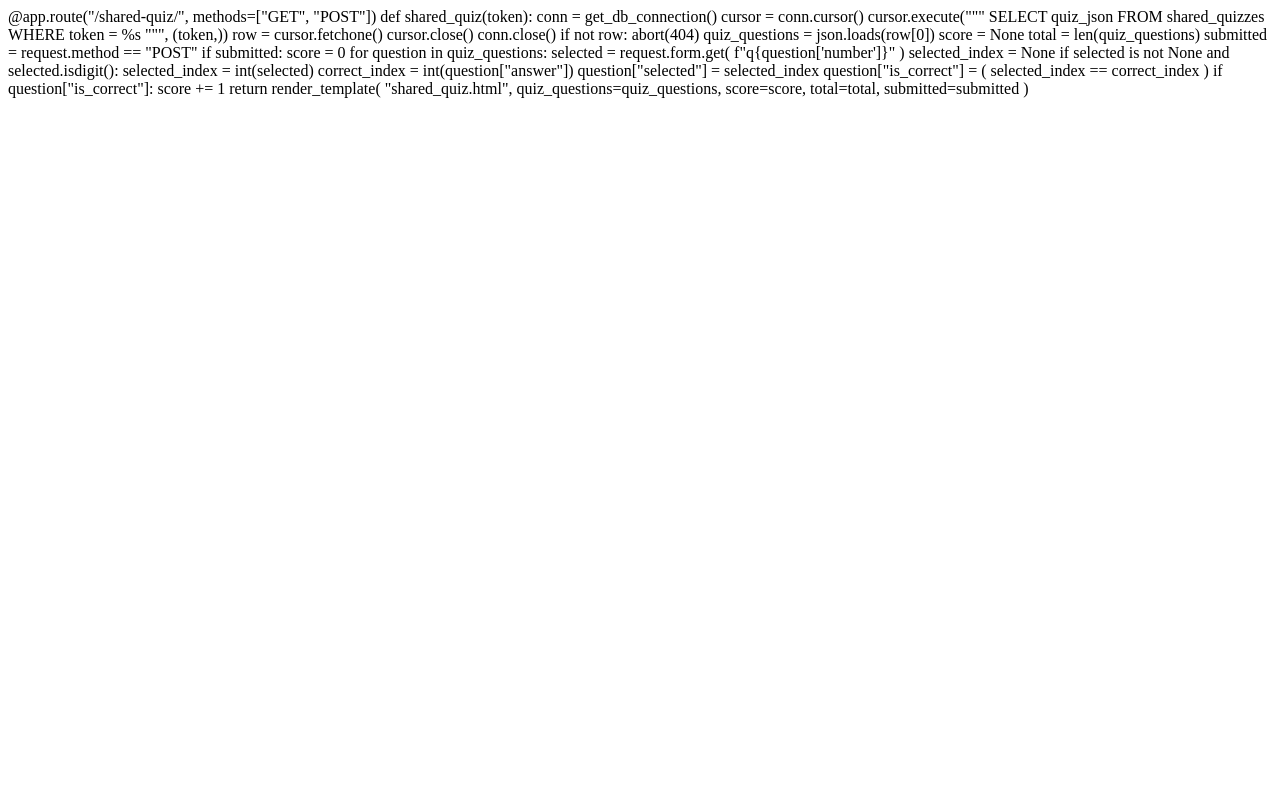
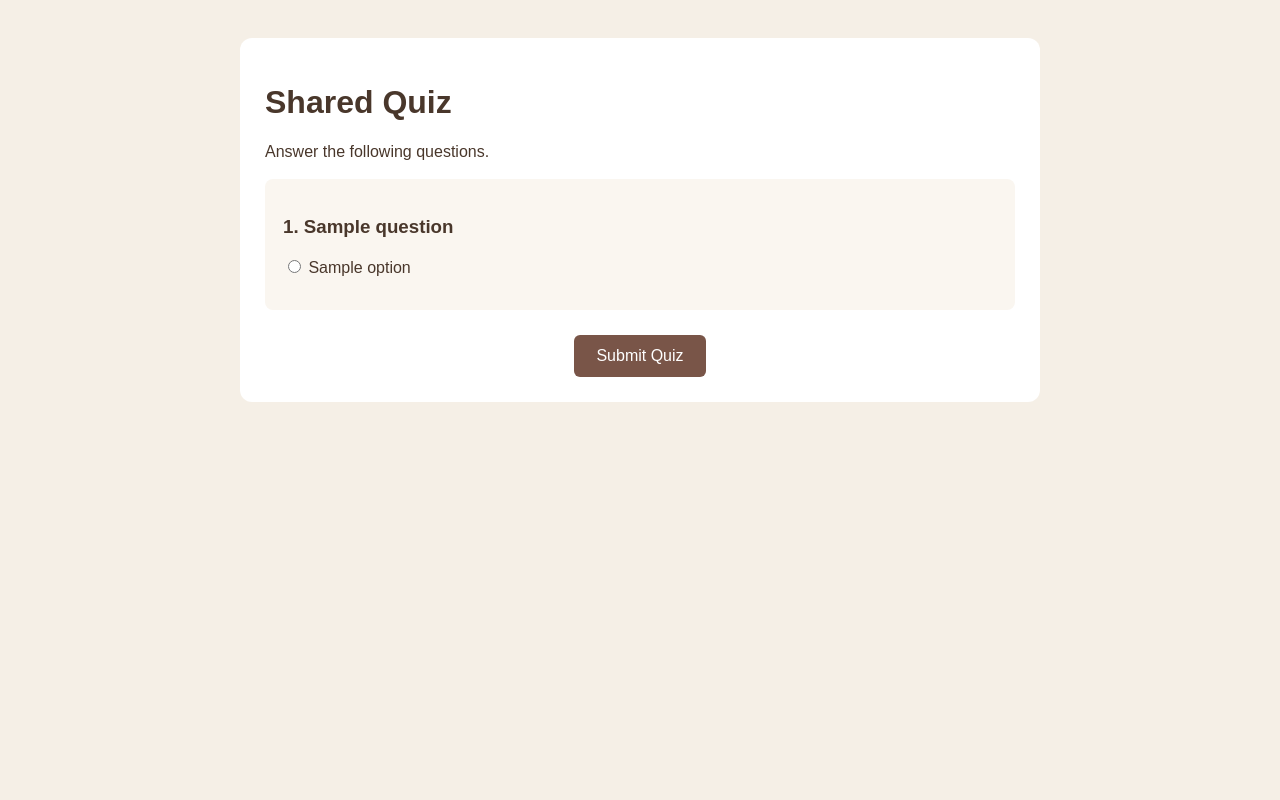
Before and after one commit to Likhitha811-gr/Likhitha-Student-Notes-Sharing-Application, a Flask app: template templates/shared_quiz.html in a window 1280 px wide. Run offline with Flask 3, Linux system fonts and the light colour scheme; the template is opened without the code that fills it: most values are stand-ins (such as "Sample title", 1, 10 or a date in 2020).

Commit message:
Refactor shared quiz HTML template with styles

```diff
--- a/templates/shared_quiz.html
+++ b/templates/shared_quiz.html
@@ -1,55 +1,184 @@
 
-@app.route("/shared-quiz/<token>", methods=["GET", "POST"])
-def shared_quiz(token):
+<!DOCTYPE html>
+<html>
+<head>
+    <title>Shared Quiz</title>
 
-    conn = get_db_connection()
-    cursor = conn.cursor()
+    <style>
+        body {
+            font-family: Arial, sans-serif;
+            background: #f5efe6;
+            padding: 30px;
+            color: #49372b;
+        }
 
-    cursor.execute("""
-        SELECT quiz_json
-        FROM shared_quizzes
-        WHERE token = %s
-    """, (token,))
+        .container {
+            max-width: 750px;
+            margin: auto;
+            background: white;
+            padding: 25px;
+            border-radius: 12px;
+        }
 
-    row = cursor.fetchone()
-    cursor.close()
-    conn.close()
+        .question {
+            background: #faf6f0;
+            padding: 18px;
+            margin: 18px 0;
+            border-radius: 8px;
+        }
 
-    if not row:
-        abort(404)
+        .option {
+            display: block;
+            margin: 12px 0;
+            line-height: 1.5;
+        }
 
-    quiz_questions = json.loads(row[0])
-    score = None
-    total = len(quiz_questions)
-    submitted = request.method == "POST"
+        button {
+            background: #795548;
+            color: white;
+            padding: 12px 22px;
+            border: none;
+            border-radius: 6px;
+            cursor: pointer;
+            font-size: 16px;
+        }
 
-    if submitted:
-        score = 0
+        button:hover {
+            background: #5d4037;
+        }
 
-        for question in quiz_questions:
-            selected = request.form.get(
-                f"q{question['number']}"
-            )
+        .result {
+            font-size: 22px;
+            font-weight: bold;
+            margin-top: 25px;
+            padding: 18px;
+            background: #f5efe6;
+            border-radius: 8px;
+            text-align: center;
+        }
 
-            selected_index = None
+        .correct {
+            color: green;
+            font-weight: bold;
+        }
 
-            if selected is not None and selected.isdigit():
-                selected_index = int(selected)
+        .wrong {
+            color: #c62828;
+            font-weight: bold;
+        }
 
-            correct_index = int(question["answer"])
+        .answer-review {
+            margin-top: 15px;
+            padding: 12px;
+            background: white;
+            border-radius: 8px;
+            line-height: 1.6;
+        }
 
-            question["selected"] = selected_index
-            question["is_correct"] = (
-                selected_index == correct_index
-            )
+        .submit-area {
+            text-align: center;
+            margin-top: 25px;
+        }
+    </style>
+</head>
 
-            if question["is_correct"]:
-                score += 1
+<body>
 
-    return render_template(
-        "shared_quiz.html",
-        quiz_questions=quiz_questions,
-        score=score,
-        total=total,
-        submitted=submitted
-    )
+<div class="container">
+
+    <h1>Shared Quiz</h1>
+    <p>Answer the following questions.</p>
+
+    <form method="POST">
+
+        {% for question in quiz_questions %}
+
+        <div class="question">
+
+            <h3>
+                {{ question.number }}. {{ question.question }}
+            </h3>
+
+            {% for option in question.options %}
+
+            <label class="option">
+
+                <input
+                    type="radio"
+                    name="q{{ question.number }}"
+                    value="{{ loop.index0 }}"
+                    {% if submitted and question.selected == loop.index0 %}
+                        checked
+                    {% endif %}
+                    {% if submitted %}
+                        disabled
+                    {% endif %}
+                >
+
+                {{ option }}
+
+            </label>
+
+            {% endfor %}
+
+            {% if submitted %}
+
+            <div class="answer-review">
+
+                {% if question.selected is none %}
+                    <p class="wrong">Not Answered</p>
+                {% elif question.is_correct %}
+                    <p class="correct">Correct Answer!</p>
+                {% else %}
+                    <p class="wrong">Wrong Answer</p>
+                {% endif %}
+
+                <p>
+                    <strong>Your Answer:</strong>
+                    {% if question.selected is not none
+                          and question.selected >= 0
+                          and question.selected < question.options|length %}
+                        {{ question.options[question.selected] }}
+                    {% else %}
+                        Not Answered
+                    {% endif %}
+                </p>
+
+                <p>
+                    <strong>Correct Answer:</strong>
+                    {{ question.options[question.answer] }}
+                </p>
+
+            </div>
+
+            {% endif %}
+
+        </div>
+
+        {% endfor %}
+
+        {% if not submitted %}
+        <div class="submit-area">
+            <button type="submit">Submit Quiz</button>
+        </div>
+        {% endif %}
+
+    </form>
+
+    {% if submitted %}
+
+    <div class="result">
+        Your Score: {{ score }} / {{ total }}
+        <p>
+            {% if total > 0 %}
+                {{ ((score / total) * 100)|round|int }}%
+            {% endif %}
+        </p>
+    </div>
+
+    {% endif %}
+
+</div>
+
+</body>
+</html>
```
